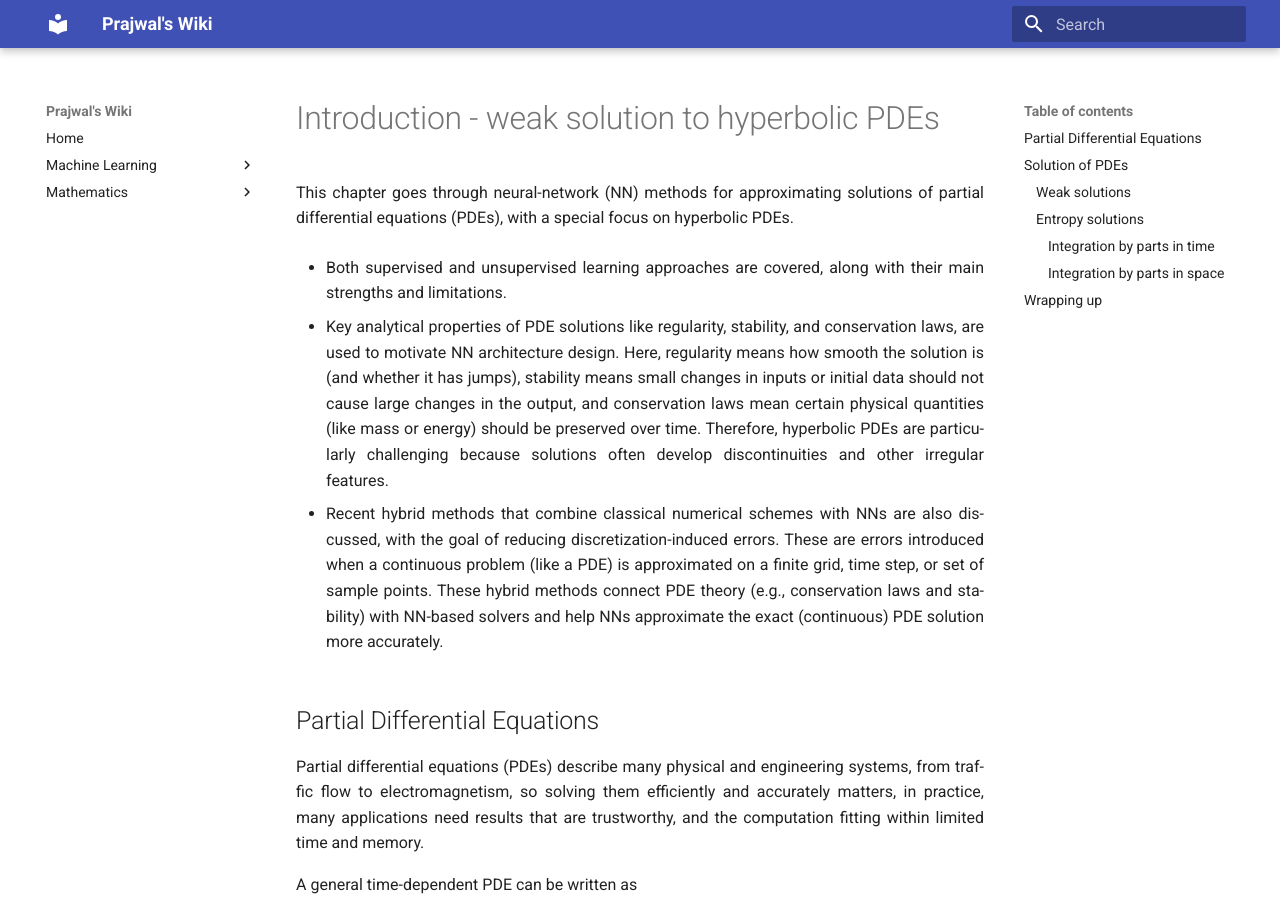
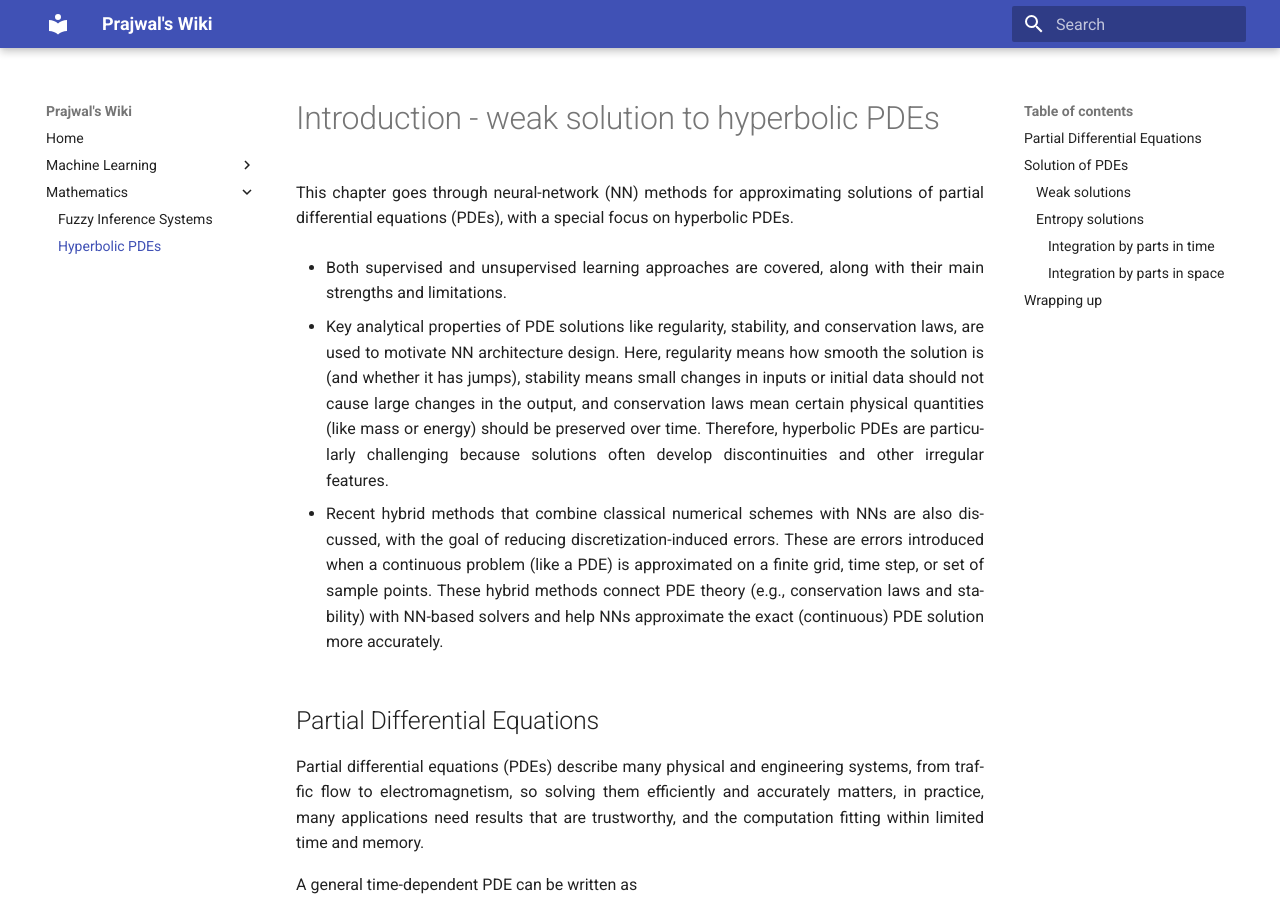
Before and after one commit to pj1911/my-wiki, an MkDocs documentation site: the page built from docs/Hyperbolic PDEs-1-weak solutions.md, in a window 1280 px wide and 900 px high. Built offline with MkDocs 1.6.1 and Material for MkDocs 9.7.7, drawn with Linux system fonts in a browser that asks for light colours.

Commit message:
Add Hyperbolic PDEs section to mkdocs.yml

```diff
--- a/mkdocs.yml
+++ b/mkdocs.yml
@@ -15,6 +15,7 @@ nav:
           - 4 – Multimodal Transformers: Transformers-4-MMT.md
   - Mathematics:
         - Fuzzy Inference Systems: Fuzzy Inference Systems.md
+        - Hyperbolic PDEs: Hyperbolic PDEs-1-weak solutions.md
 
 markdown_extensions:
   - admonition
```
